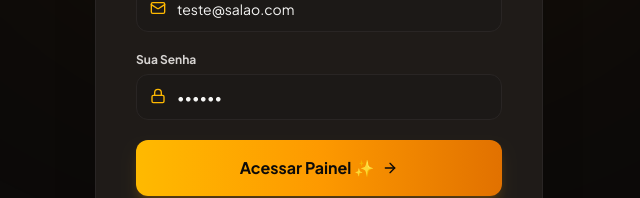
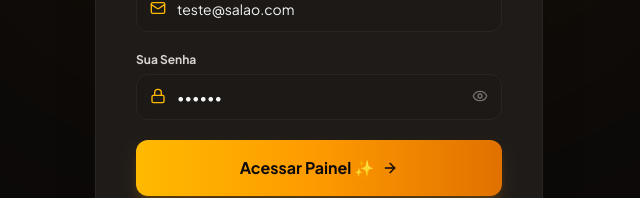
Before and after one commit to Davidds5/manicure_api, a Next.js app in the folder frontend/: page /login in a window 1280 px wide. Shown: the part 384-582 px from the top of the page, without its empty margins (321-961 px from the left). Built offline with nearby package versions, Linux system fonts and the light colour scheme; no server answers.

Commit message:
feat(auth): add password eye toggle to login page

```diff
--- a/frontend/src/app/(auth)/login/page.tsx
+++ b/frontend/src/app/(auth)/login/page.tsx
@@ -3,7 +3,7 @@
 import { useState, useEffect, Suspense } from 'react';
 import Link from 'next/link';
 import { useRouter, useSearchParams } from 'next/navigation';
-import { Sparkles, ArrowRight, Lock, Mail, AlertCircle, CheckCircle2 } from 'lucide-react';
+import { Sparkles, ArrowRight, Lock, Mail, AlertCircle, CheckCircle2, Eye, EyeOff } from 'lucide-react';
 import { fetchApi, setAuthToken } from '@/lib/api';
 
 function LoginForm() {
@@ -14,6 +14,7 @@ function LoginForm() {
 
   const [email, setEmail] = useState('teste@salao.com');
   const [password, setPassword] = useState('123456');
+  const [showPassword, setShowPassword] = useState(false);
   const [loading, setLoading] = useState(false);
   const [error, setError] = useState<string | null>(null);
 
@@ -63,7 +64,7 @@ function LoginForm() {
 
       {error && (
         <div className="mb-6 p-4 rounded-xl bg-rose-950/40 border border-rose-500/40 text-rose-300 text-sm flex items-center gap-3">
-          <AlertCircle className="w-5 h-5 shrink-0 text-rose-400" />
+          <AlertCircle className="w-4 h-4 shrink-0 text-rose-400" />
           <span>{error}</span>
         </div>
       )}
@@ -89,13 +90,21 @@ function LoginForm() {
           <div className="relative">
             <Lock className="w-4 h-4 text-amber-400 absolute left-3.5 top-3.5" />
             <input
-              type="password"
+              type={showPassword ? 'text' : 'password'}
               required
               placeholder="••••••••"
               value={password}
               onChange={(e) => setPassword(e.target.value)}
-              className="w-full bg-stone-900 border border-stone-800 rounded-xl pl-10 pr-4 py-3 text-sm text-stone-100 placeholder-stone-600 focus:outline-none focus:border-amber-400 transition"
+              className="w-full bg-stone-900 border border-stone-800 rounded-xl pl-10 pr-10 py-3 text-sm text-stone-100 placeholder-stone-600 focus:outline-none focus:border-amber-400 transition"
             />
+            <button
+              type="button"
+              onClick={() => setShowPassword(!showPassword)}
+              className="absolute right-3.5 top-3.5 text-stone-500 hover:text-stone-300 transition cursor-pointer"
+              title={showPassword ? 'Ocultar senha' : 'Ver senha'}
+            >
+              {showPassword ? <EyeOff className="w-4 h-4" /> : <Eye className="w-4 h-4" />}
+            </button>
           </div>
         </div>
 
```
